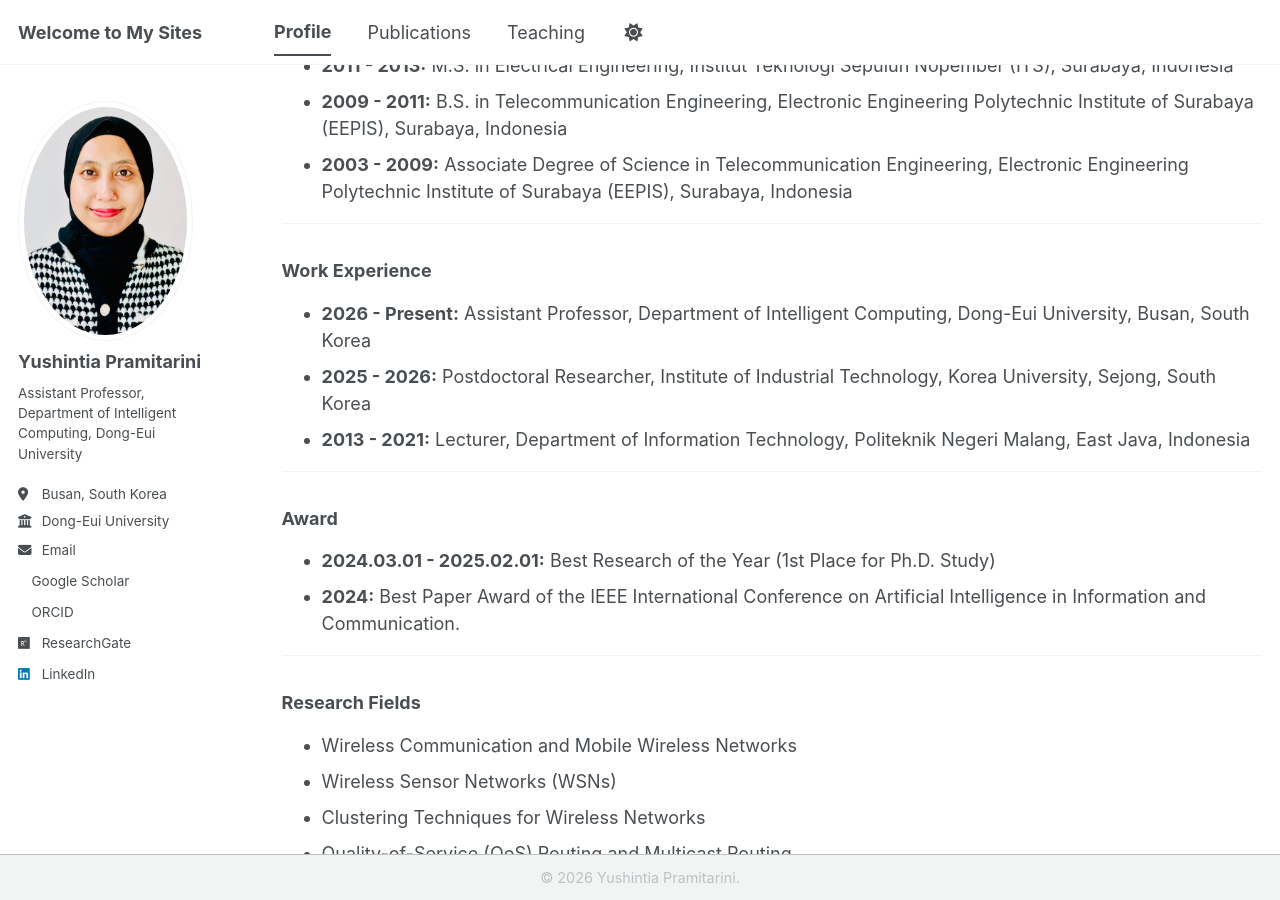
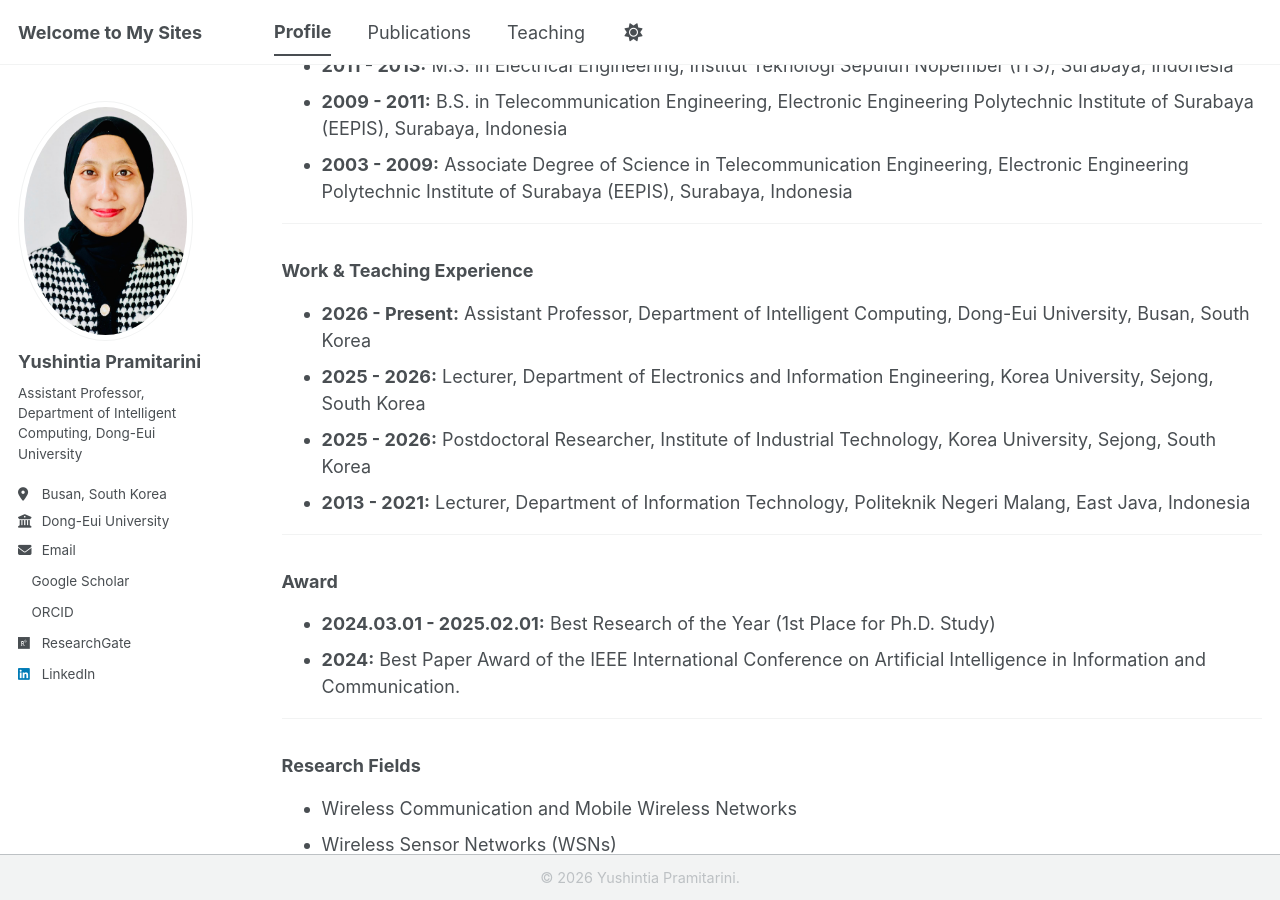
Before and after one commit to yushintia/yushintia.github.io, a Jekyll site: the page built from _pages/profile.md, in a window 1280 px wide and 900 px high, scrolled down 414 px. Built offline with Jekyll 4.4.1, drawn with Linux system fonts in a browser that asks for light colours; a style sheet for code colours, icons or effects is not loaded.

Commit message:
Update profile.md

```diff
--- a/_pages/profile.md
+++ b/_pages/profile.md
@@ -24,9 +24,10 @@ author_profile: true
 
 ---
 
-### Work Experience
+### Work & Teaching Experience
 
 - **2026 - Present:**  Assistant Professor, Department of Intelligent Computing, Dong-Eui University, Busan, South Korea
+- **2025 - 2026:** Lecturer, Department of Electronics and Information Engineering, Korea University, Sejong, South Korea
 - **2025 - 2026:** Postdoctoral Researcher, Institute of Industrial Technology, Korea University, Sejong, South Korea
 - **2013 - 2021:** Lecturer, Department of Information Technology, Politeknik Negeri Malang, East Java, Indonesia
 
```
